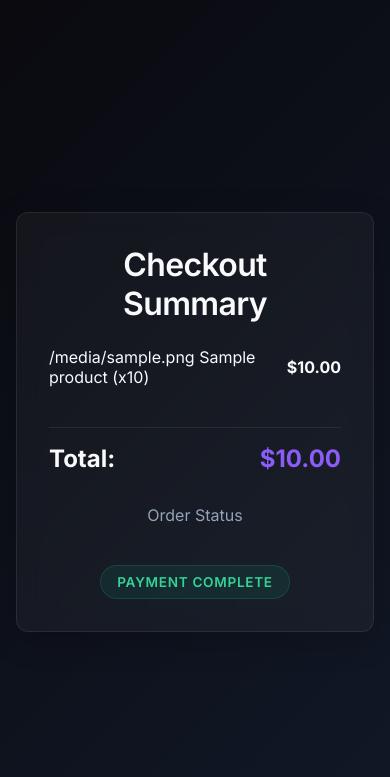
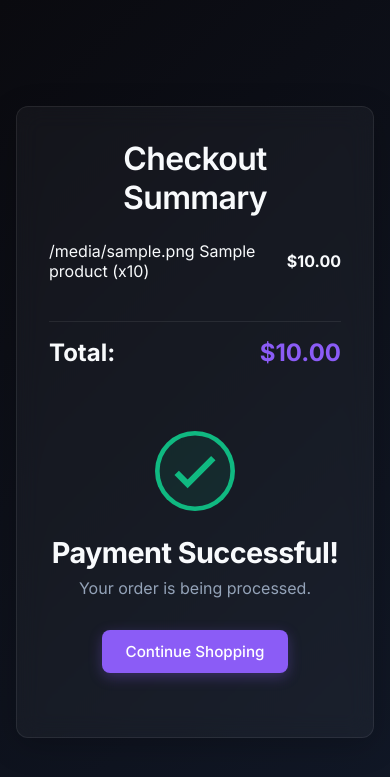
Before and after one commit to jmbilbao25/Banking-App, a Flask app: template ecommerce-app/templates/checkout.html in a window 390 px wide. Shown: the top 777 px of the page. Run offline with Flask 3, Linux system fonts and the light colour scheme; the template is opened without the code that fills it: most values are stand-ins (such as "Sample title", 1, 10 or a date in 2020).

Commit message:
adding animation on payment successful

```diff
--- a/ecommerce-app/static/css/style.css
+++ b/ecommerce-app/static/css/style.css
@@ -381,5 +381,75 @@ a:hover {
     }
     .auth-card, .checkout-card {
         padding: 2rem;
-    }
 }
+
+/* Success Animation */
+.success-svg {
+    width: 80px;
+    height: 80px;
+    border-radius: 50%;
+    display: block;
+    stroke-width: 4;
+    stroke: var(--success);
+    stroke-miterlimit: 10;
+    box-shadow: inset 0px 0px 0px var(--success);
+    animation: fill .4s ease-in-out .4s forwards, scale .3s ease-in-out .9s both;
+    margin: 0 auto 1.5rem;
+}
+
+.success-svg__circle {
+    stroke-dasharray: 166;
+    stroke-dashoffset: 166;
+    stroke-width: 4;
+    stroke-miterlimit: 10;
+    stroke: var(--success);
+    fill: none;
+    animation: stroke 0.6s cubic-bezier(0.65, 0, 0.45, 1) forwards;
+}
+
+.success-svg__check {
+    transform-origin: 50% 50%;
+    stroke-dasharray: 48;
+    stroke-dashoffset: 48;
+    animation: stroke 0.3s cubic-bezier(0.65, 0, 0.45, 1) 0.8s forwards;
+}
+
+.success-content {
+    text-align: center;
+    padding: 2rem 0;
+}
+
+.success-title {
+    font-size: 1.8rem;
+    font-weight: 700;
+    color: var(--text-main);
+    margin-bottom: 0.5rem;
+    opacity: 0;
+    animation: fadeUp 0.5s ease-out 1s forwards;
+}
+
+.success-subtitle {
+    color: var(--text-muted);
+    font-size: 1rem;
+    opacity: 0;
+    animation: fadeUp 0.5s ease-out 1.2s forwards;
+}
+
+.success-actions {
+    margin-top: 2rem;
+    opacity: 0;
+    animation: fadeUp 0.5s ease-out 1.4s forwards;
+}
+
+@keyframes stroke {
+    100% { stroke-dashoffset: 0; }
+}
+
+@keyframes scale {
+    0%, 100% { transform: none; }
+    50% { transform: scale3d(1.1, 1.1, 1); }
+}
+
+@keyframes fill {
+    100% { box-shadow: inset 0px 0px 0px 50px rgba(16, 185, 129, 0.1); }
+}
--- a/ecommerce-app/templates/checkout.html
+++ b/ecommerce-app/templates/checkout.html
@@ -41,8 +41,21 @@
                 <span style="color: var(--primary);">${{ "%.2f"|format(order.total) }}</span>
             </div>
 
+            <div id="success-animation-container" class="success-content" style="{% if order.status != 'PAID' %}display: none;{% endif %}">
+                <svg class="success-svg" xmlns="http://www.w3.org/2000/svg" viewBox="0 0 52 52">
+                    <circle class="success-svg__circle" cx="26" cy="26" r="25" fill="none"/>
+                    <path class="success-svg__check" fill="none" d="M14.1 27.2l7.1 7.2 16.7-16.8"/>
+                </svg>
+                <h2 class="success-title">Payment Successful!</h2>
+                <p class="success-subtitle">Your order is being processed.</p>
+                <div class="success-actions">
+                    <a href="/" class="btn btn-primary">Continue Shopping</a>
+                </div>
+            </div>
+
+            <div id="pending-container" style="{% if order.status == 'PAID' %}display: none;{% endif %}">
                 {% if order.status == 'PENDING' %}
-            <div class="qr-container">
+                <div class="qr-container" id="qr-container">
                     <h3 style="margin-top: 0; margin-bottom: 0.5rem; color: #64748b; font-size: 1rem; text-transform: uppercase; letter-spacing: 0.05em;">Scan to Pay</h3>
                     <p id="countdown-timer" style="color: #ef4444; font-weight: 600; margin-bottom: 1rem; font-size: 0.9rem;">Expires in: --:--</p>
                     <img src="/qr/{{ order.id }}" alt="Payment QR Code">
@@ -54,20 +67,19 @@
 
                 <div class="mt-4">
                     <p class="text-muted mb-4">Order Status</p>
-                <div id="order-status" class="status-badge {% if order.status == 'PAID' %}paid{% elif order.status == 'EXPIRED' %}error-banner{% else %}pending{% endif %}" style="{% if order.status == 'EXPIRED' %}padding: 0.5rem 1rem; display: inline-block; width: auto;{% endif %}">
-                    {% if order.status == 'PAID' %}
-                        Payment Complete
-                    {% elif order.status == 'EXPIRED' %}
+                    <div id="order-status" class="status-badge {% if order.status == 'EXPIRED' %}error-banner{% else %}pending{% endif %}" style="{% if order.status == 'EXPIRED' %}padding: 0.5rem 1rem; display: inline-block; width: auto;{% endif %}">
+                        {% if order.status == 'EXPIRED' %}
                             QR Code Expired
                         {% else %}
                             <span class="pulse-text">Waiting for payment...</span>
                         {% endif %}
                     </div>
                     {% if order.status == 'EXPIRED' %}
-                <div class="mt-4">
+                    <div class="mt-4" id="new-order-btn">
                         <a href="/" class="btn btn-primary">Start New Order</a>
                     </div>
                     {% endif %}
+                </div>
             </div>
         </div>
     </div>
@@ -103,10 +115,9 @@
                     .then(function(res) { return res.json(); })
                     .then(function(data) {
                         if (data.status === 'PAID') {
-                            statusEl.innerHTML = 'Payment Complete';
-                            statusEl.className = 'status-badge paid';
+                            document.getElementById('pending-container').style.display = 'none';
+                            document.getElementById('success-animation-container').style.display = 'block';
                             clearInterval(pollInterval);
-                            document.querySelector('.qr-container').style.display = 'none';
                         } else if (data.status === 'EXPIRED') {
                             statusEl.innerHTML = 'QR Code Expired';
                             statusEl.className = 'status-badge error-banner';
@@ -114,12 +125,17 @@
                             statusEl.style.display = 'inline-block';
                             statusEl.style.width = 'auto';
                             clearInterval(pollInterval);
-                            document.querySelector('.qr-container').style.display = 'none';
 
+                            var qrContainer = document.getElementById('qr-container');
+                            if (qrContainer) qrContainer.style.display = 'none';
+
+                            if (!document.getElementById('new-order-btn')) {
                                 var newOrderBtn = document.createElement('div');
+                                newOrderBtn.id = 'new-order-btn';
                                 newOrderBtn.className = 'mt-4';
                                 newOrderBtn.innerHTML = '<a href="/" class="btn btn-primary">Start New Order</a>';
                                 statusEl.parentElement.appendChild(newOrderBtn);
+                            }
                         }
                     })
                     .catch(function() { /* silent retry on next interval */ });
```
Lines whose indentation alone changed are shown as unchanged.
